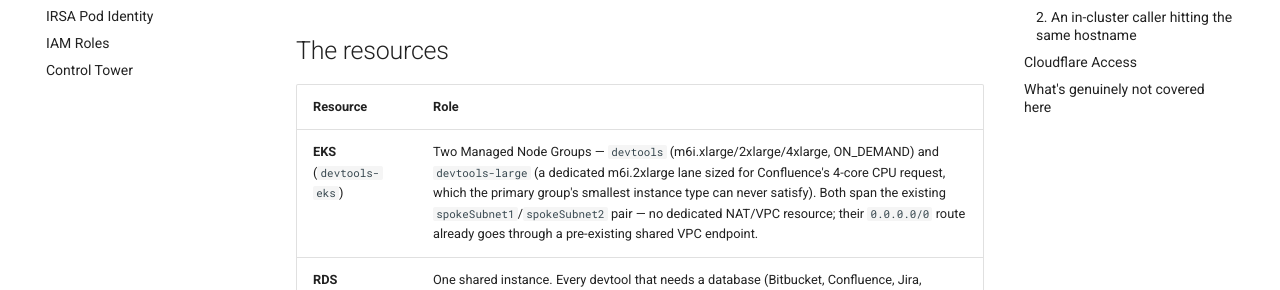
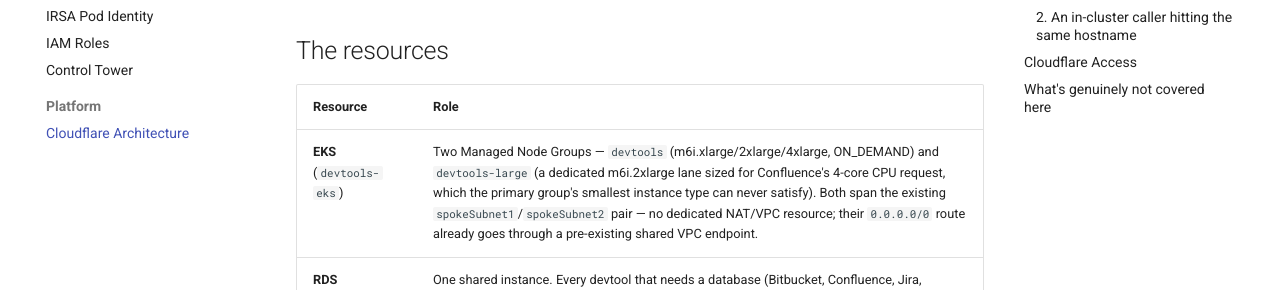
Before and after one commit to devops-tashtiot/devops-tashtiot.github.io, an MkDocs documentation site: the page built from docs-src/platform/cloudflare-architecture.md, in a window 1280 px wide. Shown: the part 238-528 px from the top of the page. Built offline with MkDocs 1.6.1 and Material for MkDocs 9.7.7, drawn with Linux system fonts in a browser that asks for light colours.

Commit message:
docs: add Platform nav section for cloudflare-architecture page

```diff
--- a/mkdocs.yml
+++ b/mkdocs.yml
@@ -31,3 +31,5 @@
     - IRSA Pod Identity: aws/irsa-pod-identity.md
     - IAM Roles: aws/iam-roles.md
     - Control Tower: aws/control-tower.md
+  - Platform:
+    - Cloudflare Architecture: platform/cloudflare-architecture.md
```
